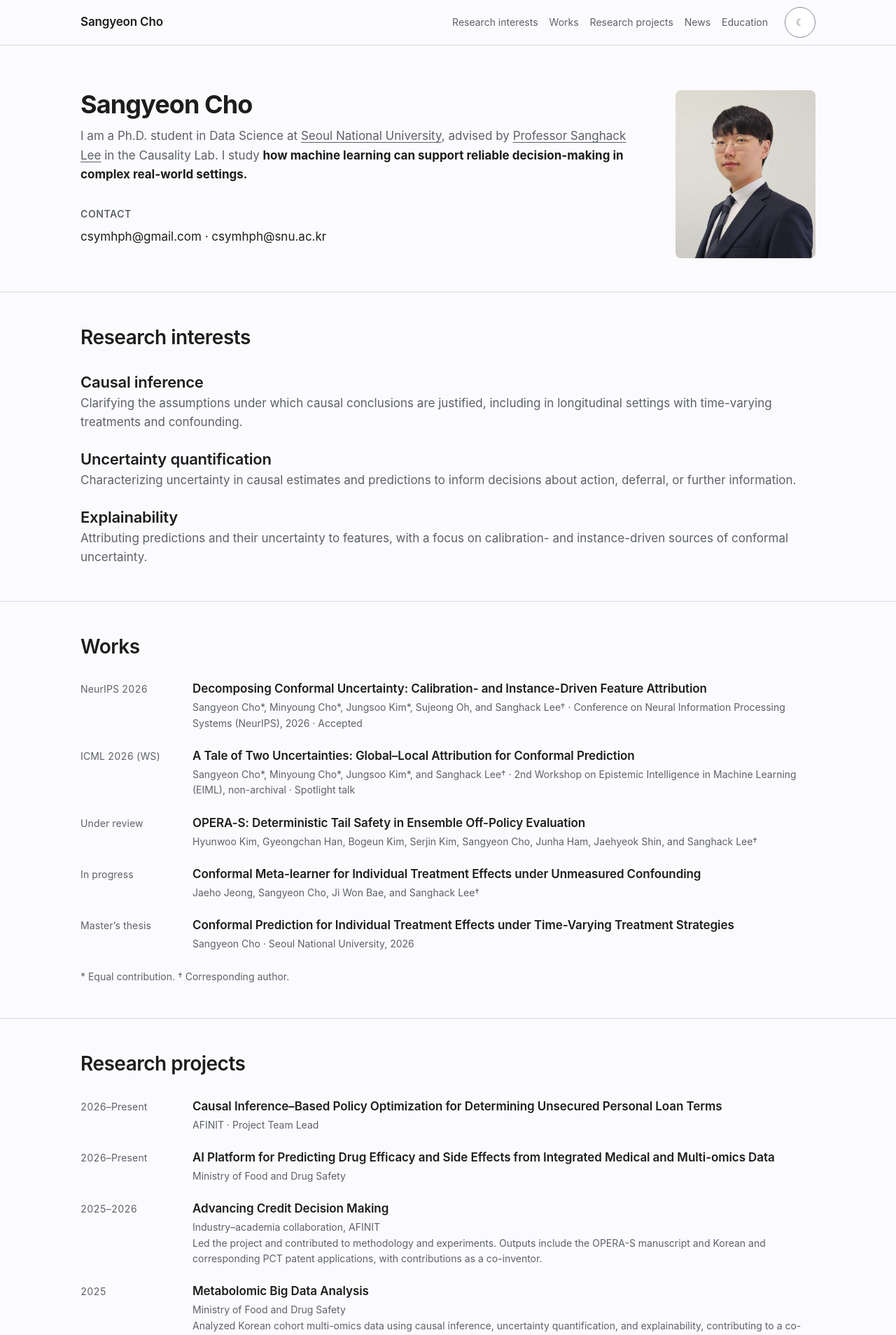
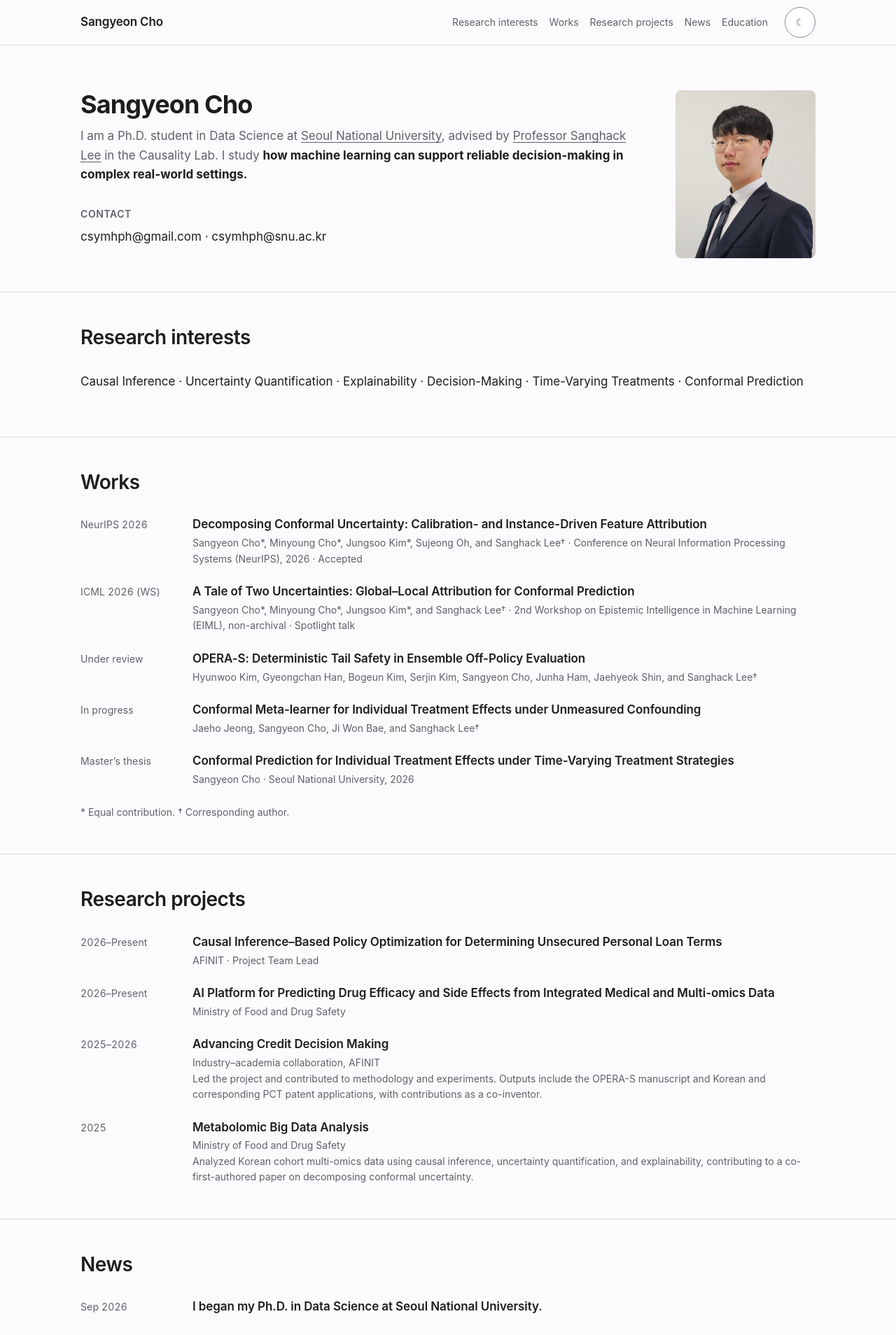
Before and after one commit to csymhph/csymhph.github.io, a Jekyll site: the page built from index.md, in a window 1280 px wide. Shown: the top 1908 px of the page at 70% size. Built offline with Jekyll 4.4.1, drawn with Linux system fonts in a browser that asks for light colours.

Commit message:
Present research interests as the six approved keywords without descriptive prose.

```diff
--- a/_config.yml
+++ b/_config.yml
@@ -13,18 +13,12 @@ portrait: "/assets/images/Sangyeon_photo1.jpeg"
 cv_url: ""
 linkedin_url: ""
 research_interests:
-  - name: Causal inference
-    description: >-
-      Clarifying the assumptions under which causal conclusions are justified,
-      including in longitudinal settings with time-varying treatments and confounding.
-  - name: Uncertainty quantification
-    description: >-
-      Characterizing uncertainty in causal estimates and predictions to inform
-      decisions about action, deferral, or further information.
-  - name: Explainability
-    description: >-
-      Attributing predictions and their uncertainty to features, with a focus on
-      calibration- and instance-driven sources of conformal uncertainty.
+  - Causal Inference
+  - Uncertainty Quantification
+  - Explainability
+  - Decision-Making
+  - Time-Varying Treatments
+  - Conformal Prediction
 # Build Settings
 markdown: kramdown
 # remote_theme: "mmistakes/minimal-mistakes"
--- a/assets/main.scss
+++ b/assets/main.scss
@@ -395,7 +395,6 @@ h3 {
   margin-bottom: var(--s6);
 }
 
-.areas,
 .interests {
   display: grid;
   gap: var(--s5);
@@ -403,22 +402,11 @@ h3 {
   padding: 0;
 }
 
-.area {
-  display: grid;
-  gap: 2px;
-}
-
-.area h3,
 .interests h3 {
   margin: 0;
   font-size: var(--type-sub);
   font-weight: 600;
   letter-spacing: -0.01em;
-}
-
-.area p {
-  margin: 0;
-  color: var(--muted);
 }
 
 .interests {
--- a/index.md
+++ b/index.md
@@ -38,14 +38,7 @@ permalink: /
 <section class="band" id="research-interests" aria-labelledby="research-interests-title">
   <div class="shell">
     <h2 id="research-interests-title">Research interests</h2>
-    <div class="areas">
-      {% for area in site.research_interests %}
-      <div class="area">
-        <h3>{{ area.name }}</h3>
-        <p>{{ area.description }}</p>
-      </div>
-      {% endfor %}
-    </div>
+    <p>{{ site.research_interests | join: ' · ' | escape }}</p>
   </div>
 </section>
 
```
Also changed, not shown: DESIGN_SYSTEM.md (+11 -1 lines), MILESTONES.md (+4 -3 lines).
